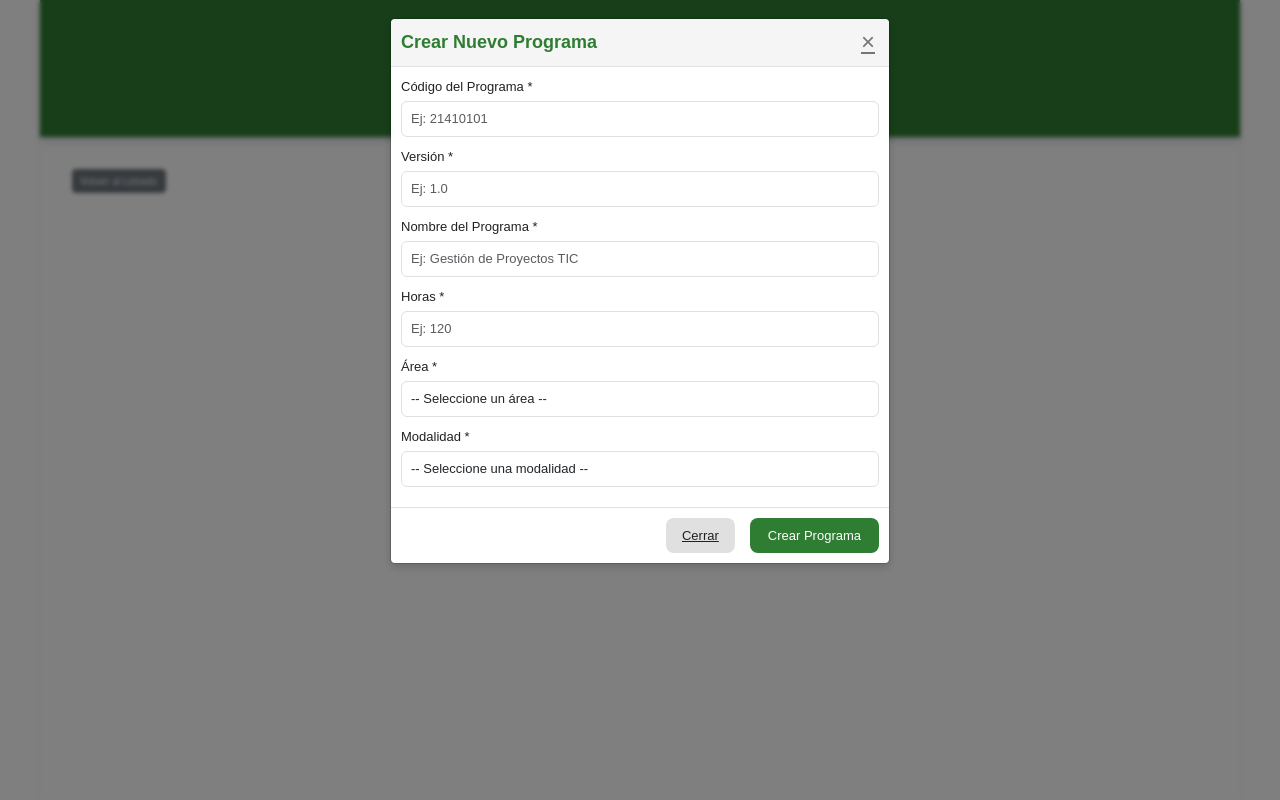
After one commit to jaiber430/Gestion-Tics, a Django app: template programas/templates/crud/crear.html in a window 1280 px wide. The commit adds this page. Run offline with Django 3.2, Linux system fonts and the light colour scheme; the template is opened without the code that fills it, so the values that code supplies are empty.

Commit message:
Crear programa (Curricular)

```diff
--- a/Gestion/urls.py
+++ b/Gestion/urls.py
@@ -73,6 +73,8 @@ urlpatterns = [
     path('cerrar_sesion/', views.cerrar_sesion, name='salir'),
     # Buscar programa
     path('buscar_programa/', views_programas.buscar_programas, name='buscar_programa'),
+    # Crear programa
+    path('crear_programa/', views_programas.crear_programa, name='crear_programa'),
     # Editar programa
     path('editar_programa', views_programas.editar_programa, name="actualizar_programa"),
     #Borrar programa
--- /dev/null
+++ b/programas/templates/crud/crear.html
@@ -0,0 +1,119 @@
+{% extends 'layout/layout_programa.html' %}
+
+{% block content %}
+  <main class="contenido-principal">
+    <!-- Mensajes de Django -->
+    {% if messages %}
+      {% for message in messages %}
+        <div class="alert"
+          style="padding: 12px; margin: 15px 0; border-radius: 6px; font-size: 14px; border: 1px solid;
+          {% if message.tags == 'success' %}
+            background-color: #d4edda; color: #155724; border-color: #c3e6cb;
+          {% elif message.tags == 'error' %}
+            background-color: #f8d7da; color: #721c24; border-color: #f5c6cb;
+          {% else %}
+            background-color: #d1ecf1; color: #0c5460; border-color: #bee5eb;
+          {% endif %}">{{ message }}</div>
+      {% endfor %}
+    {% endif %}
+
+    <!-- Botón para volver -->
+    <div style="margin-bottom: 20px;">
+      <a href="{% url 'buscar_programa' %}" class="btn btn-secondary">
+        <i class="fas fa-arrow-left"></i> Volver al Listado
+      </a>
+    </div>
+
+    <!-- Modal de creación (Abierto por defecto) -->
+    <div class="modal fade show" id="crearModal" tabindex="-1" aria-labelledby="crearModalLabel" aria-hidden="false" style="display: block; background-color: rgba(0,0,0,0.5);">
+      <div class="modal-dialog">
+        <div class="modal-content modal-programa">
+          <form method="POST" action="{% url 'crear_programa' %}">
+            {% csrf_token %}
+
+            <div class="modal-header modal-programa-header">
+              <h5 class="modal-title" id="crearModalLabel">Crear Nuevo Programa</h5>
+              <a href="{% url 'buscar_programa' %}" class="btn-cerrar-modal" aria-label="Cerrar">&times;</a>
+            </div>
+
+            <div class="modal-body modal-programa-body">
+              <div class="mb-3">
+                <label for="codigo" class="form-label">Código del Programa *</label>
+                <input
+                  type="text"
+                  name="codigo"
+                  id="codigo"
+                  class="form-control"
+                  placeholder="Ej: 21410101"
+                  required
+                />
+              </div>
+
+              <div class="mb-3">
+                <label for="version" class="form-label">Versión *</label>
+                <input
+                  type="text"
+                  name="version"
+                  id="version"
+                  class="form-control"
+                  placeholder="Ej: 1.0"
+                  required
+                />
+              </div>
+
+              <div class="mb-3">
+                <label for="nombre" class="form-label">Nombre del Programa *</label>
+                <input
+                  type="text"
+                  name="nombre"
+                  id="nombre"
+                  class="form-control"
+                  placeholder="Ej: Gestión de Proyectos TIC"
+                  required
+                />
+              </div>
+
+              <div class="mb-3">
+                <label for="horas" class="form-label">Horas *</label>
+                <input
+                  type="number"
+                  name="horas"
+                  id="horas"
+                  class="form-control"
+                  placeholder="Ej: 120"
+                  required
+                  min="1"
+                />
+              </div>
+
+              <div class="mb-3">
+                <label for="area" class="form-label">Área *</label>
+                <select name="area" id="area" class="form-control" required>
+                  <option value="">-- Seleccione un área --</option>
+                  {% for area in areas %}
+                    <option value="{{ area.idarea }}">{{ area.area }}</option>
+                  {% endfor %}
+                </select>
+              </div>
+
+              <div class="mb-3">
+                <label for="modalidad" class="form-label">Modalidad *</label>
+                <select name="modalidad" id="modalidad" class="form-control" required>
+                  <option value="">-- Seleccione una modalidad --</option>
+                  {% for modalidad in modalidades %}
+                    <option value="{{ modalidad.idmodalidad }}">{{ modalidad.modalidad }}</option>
+                  {% endfor %}
+                </select>
+              </div>
+            </div>
+
+            <div class="modal-footer modal-programa-footer">
+              <a href="{% url 'buscar_programa' %}" class="boton-cancelar-modal">Cerrar</a>
+              <button type="submit" class="boton-guardar-modal">Crear Programa</button>
+            </div>
+          </form>
+        </div>
+      </div>
+    </div>
+  </main>
+{% endblock %}
```
Also changed, not shown: programas/templates/crud/buscar.html (+7 -0 lines), programas/views.py (+48 -0 lines).
